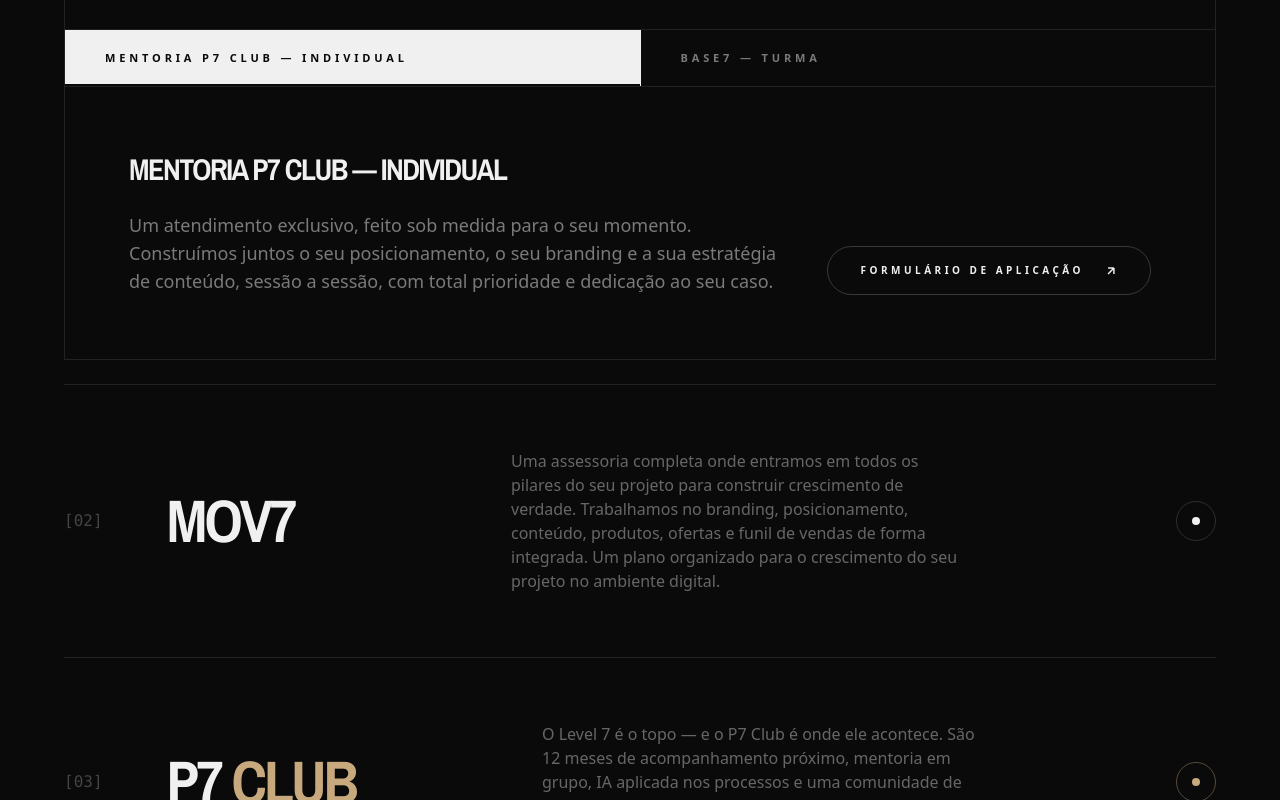
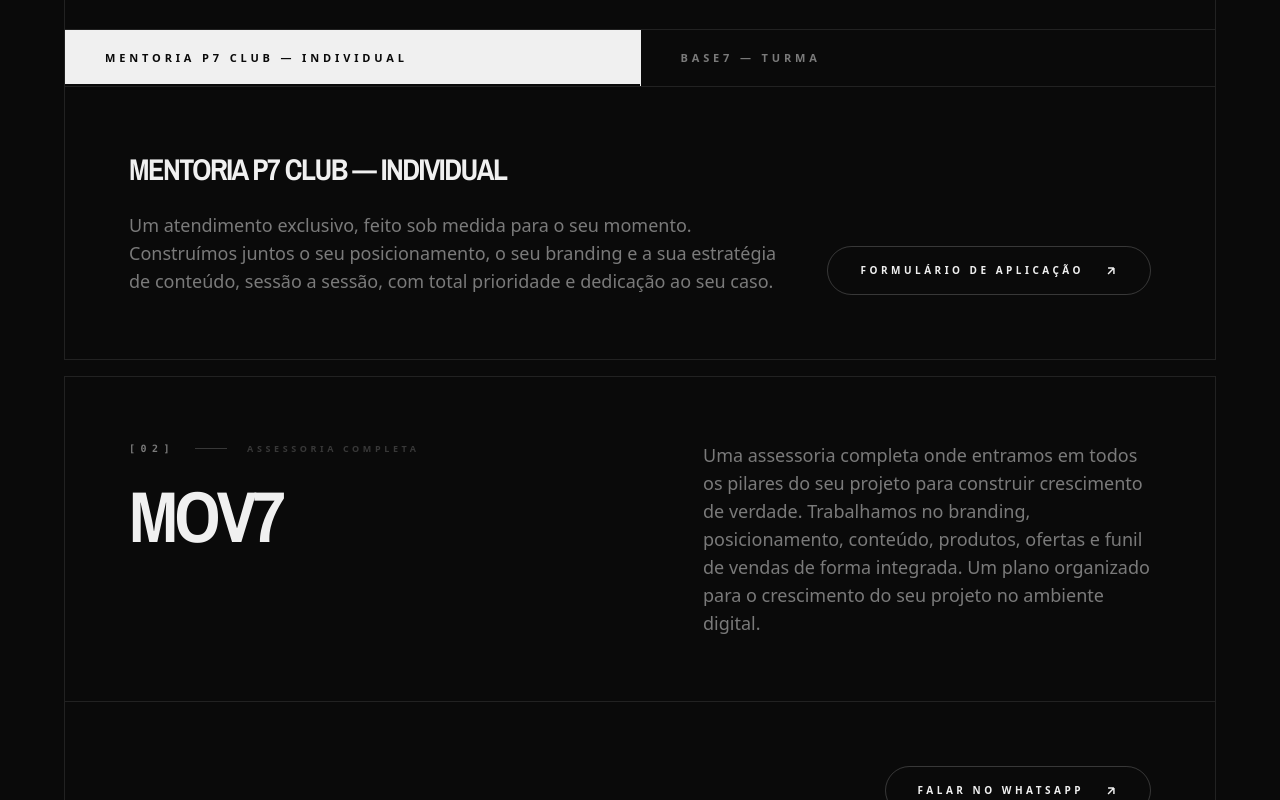
Before and after one commit to p7agency/pagina-p7, a React (Vite) app: page / in a window 1280 px wide. Shown: the part 11200-12000 px from the top of the page. Built offline with nearby package versions, Linux system fonts and the light colour scheme.

Commit message:
feat: layout unificado para todos produtos + ajustes MOV7 e P7 CLUB

```diff
--- a/components/Services.tsx
+++ b/components/Services.tsx
@@ -2,18 +2,59 @@ import React, { useState } from 'react';
 import { SERVICES } from '../constants';
 
 const APPLICATION_LINK = 'https://forms.gle/iVxp54KpnEM3TCXa9';
+const WHATSAPP_LINK = 'https://wa.me/5527999572486';
+
+interface ProductCardProps {
+  code: string;
+  title: string;
+  description: string;
+  tag?: string;
+  cta?: React.ReactNode;
+  children?: React.ReactNode;
+}
+
+const ProductCard: React.FC<ProductCardProps> = ({ code, title, description, tag, cta, children }) => (
+  <div className="mb-4 border border-[#f0f0f0]/10 relative overflow-hidden group/card hover:border-[#f0f0f0]/20 transition-colors duration-700">
+    <div className="absolute inset-0 opacity-0 group-hover/card:opacity-100 transition-opacity duration-1000 pointer-events-none bg-gradient-to-br from-[#f0f0f0]/[0.02] to-transparent" />
+    <div className="p-8 md:p-12 lg:p-16 border-b border-[#f0f0f0]/10">
+      <div className="flex flex-col lg:flex-row lg:items-start lg:justify-between gap-10">
+        <div className="flex-1">
+          <div className="flex items-center gap-5 mb-6">
+            <span className="text-[10px] font-black uppercase tracking-[0.55em] text-[#7a7a7a] font-mono">[{code}]</span>
+            <div className="h-px w-8 bg-[#f0f0f0]/20" />
+            {tag && <span className="text-[9px] uppercase tracking-[0.4em] font-black text-[#f0f0f0]/20">{tag}</span>}
+          </div>
+          <h3 className="text-4xl md:text-6xl lg:text-7xl font-condensed uppercase tracking-tighter leading-[0.85]">
+            {title}
+          </h3>
+        </div>
+        <div className="lg:max-w-md">
+          <p className="text-base md:text-lg text-[#7a7a7a] leading-relaxed font-light">
+            {description}
+          </p>
+        </div>
+      </div>
+    </div>
+    {(children || cta) && (
+      <div className="p-8 md:p-12 lg:p-16 flex flex-col lg:flex-row lg:items-end lg:justify-between gap-10">
+        <div className="flex-1">{children}</div>
+        {cta && <div className="flex-shrink-0">{cta}</div>}
+      </div>
+    )}
+  </div>
+);
 
 const Services: React.FC = () => {
   const [activeTab, setActiveTab] = useState(0);
 
-  const mentoriaService = SERVICES.find(s => s.isMentoria);
-  const otherServices = SERVICES.filter(s => !s.isMentoria);
+  const mentoria = SERVICES.find(s => s.isMentoria);
+  const mov7 = SERVICES.find(s => s.title === 'MOV7');
+  const p7club = SERVICES.find(s => s.title === 'P7 CLUB');
 
   return (
     <section id="produtos" className="py-24 md:py-40 px-6 md:px-16 border-b border-[#f0f0f0]/10 bg-[#0a0a0a] overflow-hidden">
       <div className="max-w-7xl mx-auto">
 
-        {/* ── Header ── */}
         <div className="flex flex-col md:flex-row justify-between items-start md:items-end mb-24 md:mb-32 gap-8">
           <div className="space-y-4">
             <p className="text-[10px] uppercase tracking-[0.5em] font-black text-[#7a7a7a]">O que oferecemos</p>
@@ -29,72 +70,52 @@ const Services: React.FC = () => {
           </div>
         </div>
 
-        {/* MENTORIA P7 */}
-        {mentoriaService && (
-          <div className="mb-6 border border-[#f0f0f0]/10 relative overflow-hidden group/mentoria">
-
+        {mentoria && (
+          <div className="mb-4 border border-[#f0f0f0]/10 relative overflow-hidden group/mentoria hover:border-[#f0f0f0]/20 transition-colors duration-700">
             <div className="absolute inset-0 opacity-0 group-hover/mentoria:opacity-100 transition-opacity duration-1000 pointer-events-none bg-gradient-to-br from-[#f0f0f0]/[0.02] to-transparent" />
-
             <div className="p-8 md:p-12 lg:p-16 border-b border-[#f0f0f0]/10">
               <div className="flex flex-col lg:flex-row lg:items-start lg:justify-between gap-10">
                 <div className="flex-1">
                   <div className="flex items-center gap-5 mb-6">
-                    <span className="text-[10px] font-black uppercase tracking-[0.55em] text-[#7a7a7a] font-mono">[{mentoriaService.code}]</span>
+                    <span className="text-[10px] font-black uppercase tracking-[0.55em] text-[#7a7a7a] font-mono">[{mentoria.code}]</span>
                     <div className="h-px w-8 bg-[#f0f0f0]/20" />
                     <span className="text-[9px] uppercase tracking-[0.4em] font-black text-[#f0f0f0]/20">Existem dois formatos</span>
                   </div>
-                  <h3 className="text-4xl md:text-6xl lg:text-7xl font-condensed uppercase tracking-tighter mb-0 leading-[0.85]">
-                    {mentoriaService.title}
+                  <h3 className="text-4xl md:text-6xl lg:text-7xl font-condensed uppercase tracking-tighter leading-[0.85]">
+                    {mentoria.title}
                   </h3>
                 </div>
                 <div className="lg:max-w-md">
                   <p className="text-base md:text-lg text-[#7a7a7a] leading-relaxed font-light">
-                    {mentoriaService.description}
+                    {mentoria.description}
                   </p>
                 </div>
               </div>
             </div>
-
             <div className="flex border-b border-[#f0f0f0]/10">
-              {mentoriaService.subItems?.map((sub, idx) => (
+              {mentoria.subItems?.map((sub, idx) => (
                 <button
                   key={idx}
                   onClick={() => setActiveTab(idx)}
-                  className={`flex-1 px-6 md:px-10 py-5 text-left text-[10px] md:text-[11px] font-black uppercase tracking-[0.35em] transition-all duration-300 border-r last:border-r-0 border-[#f0f0f0]/10 relative overflow-hidden ${
-                    activeTab === idx
-                      ? 'bg-[#f0f0f0] text-[#0a0a0a]'
-                      : 'text-[#7a7a7a] hover:text-[#f0f0f0] hover:bg-[#f0f0f0]/5'
+                  className={`flex-1 px-6 md:px-10 py-5 text-left text-[10px] md:text-[11px] font-black uppercase tracking-[0.35em] transition-all duration-300 border-r last:border-r-0 border-[#f0f0f0]/10 relative ${
+                    activeTab === idx ? 'bg-[#f0f0f0] text-[#0a0a0a]' : 'text-[#7a7a7a] hover:text-[#f0f0f0] hover:bg-[#f0f0f0]/5'
                   }`}
                 >
-                  {activeTab === idx && (
-                    <span className="absolute bottom-0 left-0 w-full h-[2px] bg-[#0a0a0a]" />
-                  )}
+                  {activeTab === idx && <span className="absolute bottom-0 left-0 w-full h-[2px] bg-[#0a0a0a]" />}
                   <span className="relative z-10">{sub.title}</span>
                 </button>
               ))}
             </div>
-
-            {mentoriaService.subItems?.map((sub, idx) => (
-              <div
-                key={idx}
-                className={`transition-all duration-500 ${activeTab === idx ? 'block' : 'hidden'}`}
-              >
+            {mentoria.subItems?.map((sub, idx) => (
+              <div key={idx} className={activeTab === idx ? 'block' : 'hidden'}>
                 <div className="p-8 md:p-12 lg:p-16 flex flex-col lg:flex-row lg:items-end lg:justify-between gap-10">
                   <div className="flex-1 max-w-2xl">
-                    <h4 className="text-2xl md:text-3xl font-condensed uppercase tracking-tighter mb-6 text-[#f0f0f0]">
-                      {sub.title}
-                    </h4>
-                    <p className="text-base md:text-lg text-[#7a7a7a] leading-relaxed font-light">
-                      {sub.description}
-                    </p>
+                    <h4 className="text-2xl md:text-3xl font-condensed uppercase tracking-tighter mb-6 text-[#f0f0f0]">{sub.title}</h4>
+                    <p className="text-base md:text-lg text-[#7a7a7a] leading-relaxed font-light">{sub.description}</p>
                   </div>
                   <div className="flex-shrink-0">
-                    <a
-                      href={APPLICATION_LINK}
-                      target="_blank"
-                      rel="noopener noreferrer"
-                      className="group/btn inline-flex items-center gap-5 border border-[#f0f0f0]/20 px-8 py-4 text-[10px] font-black uppercase tracking-[0.35em] text-[#f0f0f0] hover:bg-[#f0f0f0] hover:text-[#0a0a0a] hover:border-[#f0f0f0] transition-all duration-500 rounded-full whitespace-nowrap"
-                    >
+                    <a href={APPLICATION_LINK} target="_blank" rel="noopener noreferrer"
+                      className="group/btn inline-flex items-center gap-5 border border-[#f0f0f0]/20 px-8 py-4 text-[10px] font-black uppercase tracking-[0.35em] text-[#f0f0f0] hover:bg-[#f0f0f0] hover:text-[#0a0a0a] hover:border-[#f0f0f0] transition-all duration-500 rounded-full whitespace-nowrap">
                       Formulário de Aplicação
                       <svg width="14" height="14" viewBox="0 0 24 24" fill="none" stroke="currentColor" strokeWidth="2.5" className="group-hover/btn:translate-x-1 transition-transform">
                         <path d="M7 17L17 7M17 7H7M17 7V17" />
@@ -107,58 +128,41 @@ const Services: React.FC = () => {
           </div>
         )}
 
-        {/* MOV7 e P7 CLUB */}
-        <div className="flex flex-col">
-          {otherServices.map((service) => (
-            <div
-              key={service.id}
-              className="group relative border-b border-[#f0f0f0]/10 py-10 md:py-16 cursor-default overflow-hidden first:border-t first:border-[#f0f0f0]/10"
-            >
-              <div className="absolute inset-0 bg-[#f0f0f0] translate-y-full group-hover:translate-y-0 transition-transform duration-700 ease-[cubic-bezier(0.23,1,0.32,1)]" />
+        {mov7 && (
+          <ProductCard
+            code={mov7.code}
+            title={mov7.title}
+            description={mov7.description}
+            tag="Assessoria completa"
+            cta={
+              <a href={WHATSAPP_LINK} target="_blank" rel="noopener noreferrer"
+                className="group/btn inline-flex items-center gap-5 border border-[#f0f0f0]/20 px-8 py-4 text-[10px] font-black uppercase tracking-[0.35em] text-[#f0f0f0] hover:bg-[#f0f0f0] hover:text-[#0a0a0a] hover:border-[#f0f0f0] transition-all duration-500 rounded-full whitespace-nowrap">
+                Falar no WhatsApp
+                <svg width="14" height="14" viewBox="0 0 24 24" fill="none" stroke="currentColor" strokeWidth="2.5" className="group-hover/btn:translate-x-1 transition-transform">
+                  <path d="M7 17L17 7M17 7H7M17 7V17" />
+                </svg>
+              </a>
+            }
+          />
+        )}
 
-              <div className="relative z-10 flex flex-col md:flex-row justify-between items-start md:items-center gap-8 group-hover:px-8 transition-all duration-700">
-                <div className="flex items-center gap-10 md:gap-16">
-                  <span className="text-base font-mono opacity-25 group-hover:text-[#0a0a0a] group-hover:opacity-100 transition-all whitespace-nowrap">
-                    [{service.code}]
-                  </span>
-                  <h3 className="text-3xl md:text-5xl lg:text-6xl font-condensed uppercase tracking-tighter group-hover:text-[#0a0a0a] transition-colors duration-500">
-                    {service.highlight ? (
-                      <>
-                        <span>P7 </span>
-                        <span className="text-[#c8a97e] group-hover:text-[#0a0a0a] transition-colors duration-500">CLUB</span>
-                      </>
-                    ) : (
-                      service.title
-                    )}
-                  </h3>
-                </div>
+        {p7club && (
+          <ProductCard
+            code={p7club.code}
+            title={p7club.title}
+            description={p7club.description}
+            tag="12 meses · Alta performance"
+            cta={
+              <span className="inline-flex items-center gap-3 border border-[#f0f0f0]/10 px-8 py-4 text-[10px] font-black uppercase tracking-[0.35em] text-[#f0f0f0]/30 rounded-full cursor-not-allowed select-none">
+                <span className="w-1.5 h-1.5 rounded-full bg-[#f0f0f0]/20" />
+                Em Breve
+              </span>
+            }
+          />
+        )}
 
-                <div className="md:max-w-md opacity-40 group-hover:opacity-100 group-hover:text-[#0a0a0a] transition-all duration-500">
-                  <p className="text-sm md:text-base font-light leading-relaxed">
-                    {service.description}
-                  </p>
-                </div>
-
-                <div className={`flex-shrink-0 w-10 h-10 rounded-full border flex items-center justify-center transition-all duration-500 ${service.highlight ? 'border-[#c8a97e]/40 group-hover:border-[#0a0a0a]' : 'border-[#f0f0f0]/15 group-hover:border-[#0a0a0a]'}`}>
-                  <div className={`w-2 h-2 rounded-full transition-all duration-500 ${service.highlight ? 'bg-[#c8a97e] group-hover:bg-[#0a0a0a]' : 'bg-[#f0f0f0] group-hover:bg-[#0a0a0a]'}`} />
-                </div>
-              </div>
-
-              {service.highlight && (
-                <div className="absolute bottom-0 left-0 w-full h-px bg-gradient-to-r from-transparent via-[#c8a97e]/20 to-transparent" />
-              )}
-            </div>
-          ))}
-        </div>
-
-        {/* CTA bottom */}
         <div className="mt-24 md:mt-32 flex justify-center">
-          <a
-            href="https://wa.me/5527999572486"
-            target="_blank"
-            rel="noopener noreferrer"
-            className="group flex flex-col items-center gap-6"
-          >
+          <a href={WHATSAPP_LINK} target="_blank" rel="noopener noreferrer" className="group flex flex-col items-center gap-6">
             <div className="w-16 h-16 rounded-full border border-[#f0f0f0]/10 flex items-center justify-center group-hover:bg-[#f0f0f0] transition-all duration-500">
               <svg width="24" height="24" viewBox="0 0 24 24" fill="none" stroke="currentColor" strokeWidth="1.5" className="group-hover:text-[#0a0a0a] transition-colors">
                 <path d="M5 12h14M12 5l7 7-7 7" />
```
